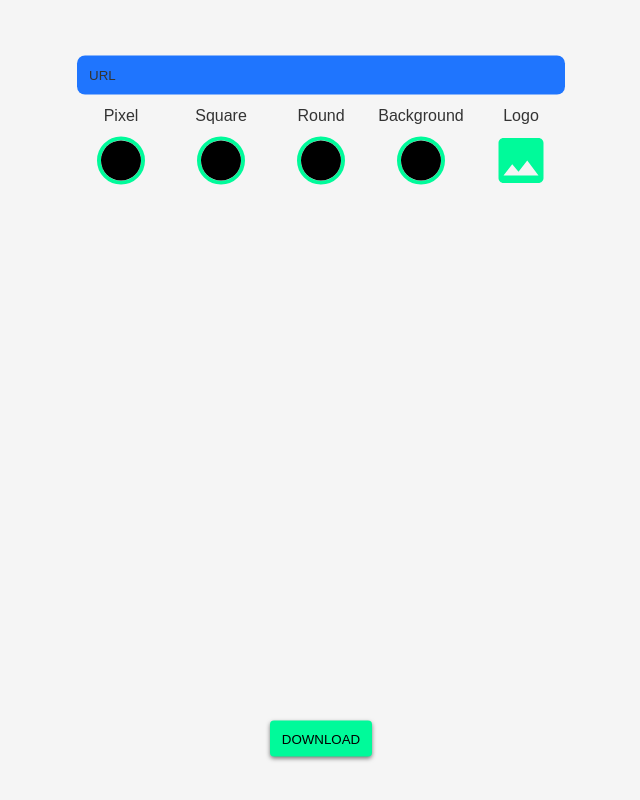
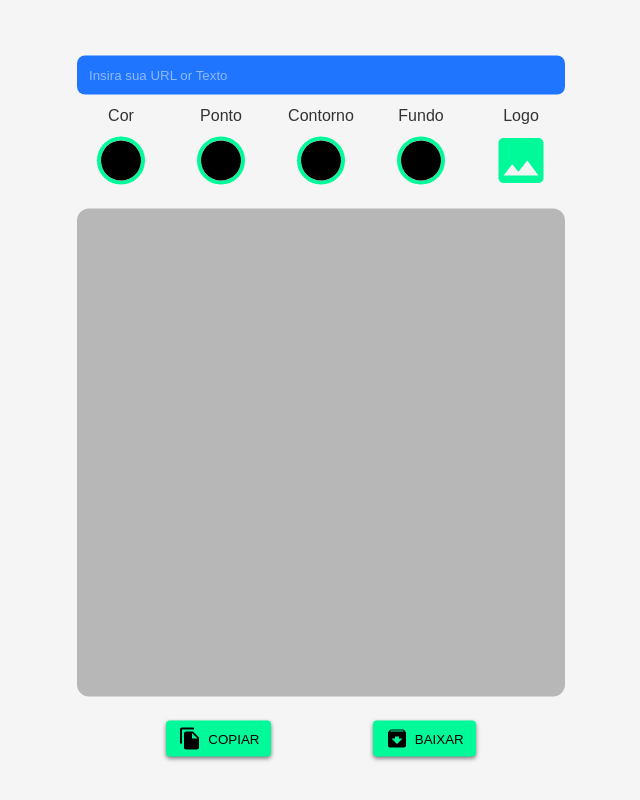
Before and after one commit to elfolz/qrcode, a website: page index.html in a window 1280 px wide. Shown: the whole page, without its empty margins (319-959 px from the left). Drawn offline with Linux system fonts and the light colour scheme.

Commit message:
copy to clipboard

```diff
--- a/index.html
+++ b/index.html
@@ -17,27 +17,27 @@
 	</head>
 	<body>
 		<section>
-			<input placeholder="URL" id="url" type="text">
+			<input placeholder="Insira sua URL or Texto" id="url" type="text">
 			<mark>
-				<label for="color-primary">Pixel</label>
+				<label for="color-primary">Cor</label>
 				<span>
 					<input id="color-primary" type="color">
 				</span>
 			</mark>
 			<mark>
-				<label for="color-secondary">Square</label>
+				<label for="color-secondary">Ponto</label>
 				<span>
 					<input id="color-secondary" type="color">
 				</span>
 			</mark>
 			<mark>
-				<label for="color-accent">Round</label>
+				<label for="color-accent">Contorno</label>
 				<span>
 					<input id="color-accent" type="color">
 				</span>
 			</mark>
 			<mark>
-				<label for="color-bg">Background</label>
+				<label for="color-bg">Fundo</label>
 				<span>
 					<input id="color-bg" type="color">
 				</span>
@@ -53,7 +53,14 @@
 		</section>
 		<main></main>
 		<footer>
-			<button id="download">DOWNLOAD</button>
+			<button id="copy">
+				<svg xmlns="http://www.w3.org/2000/svg" height="24px" viewBox="0 0 24 24" width="24px" fill="#000000"><path d="M0 0h24v24H0z" fill="none"/><path d="M16 1H4c-1.1 0-2 .9-2 2v14h2V3h12V1zm-1 4l6 6v10c0 1.1-.9 2-2 2H7.99C6.89 23 6 22.1 6 21l.01-14c0-1.1.89-2 1.99-2h7zm-1 7h5.5L14 6.5V12z"/></svg>
+				<span>COPIAR</span>
+			</button>
+			<button id="download">
+				<svg xmlns="http://www.w3.org/2000/svg" height="24px" viewBox="0 0 24 24" width="24px" fill="#000000"><path d="M0 0h24v24H0z" fill="none"/><path d="M20.54 5.23l-1.39-1.68C18.88 3.21 18.47 3 18 3H6c-.47 0-.88.21-1.16.55L3.46 5.23C3.17 5.57 3 6.02 3 6.5V19c0 1.1.9 2 2 2h14c1.1 0 2-.9 2-2V6.5c0-.48-.17-.93-.46-1.27zM12 17.5L6.5 12H10v-2h4v2h3.5L12 17.5zM5.12 5l.81-1h12l.94 1H5.12z"/></svg>
+				<span>BAIXAR</span>
+			</button>
 		</footer>
 		<input placeholder="Logo" id="logo" type="file" accept="image/*">
 	</body>
--- a/script.js
+++ b/script.js
@@ -54,7 +54,7 @@ function init() {
 	main.style.setProperty('width', `${width}px`)
 	main.style.setProperty('height', `${height}px`)
 	qrCode.append(main)
-	document.querySelector('#url').onchange = e => {
+	document.querySelector('#url').oninput = e => {
 		if (!e.target.value) return
 		url = e.target.value
 		refreshQRCode()
@@ -83,12 +83,21 @@ function init() {
 		let picture = e.target.files[0]
 		if (picture) reader.readAsDataURL(picture)
 	}
+	document.querySelector('#copy').onclick = () => {
+		qrCode.getRawData('png')
+		.then(response => {
+			let data = [new ClipboardItem({'image/png': response})]
+			return navigator.clipboard.write(data)
+		})
+		.catch(error => {
+			alert(error)
+		})
+	}
 	document.querySelector('#download').onclick = () => {
-		try {
-			qrCode.download({name: 'qrcode', extension: 'png'})
-		} catch(e) {
-			alert(e)
-		}
+		qrCode.download({name: 'qrcode', extension: 'png'})
+		.catch(error => {
+			alert(error)
+		})
 	}
 }
 
--- a/style.css
+++ b/style.css
@@ -10,7 +10,7 @@
 	--color-accent: #00fa9a;
 }
 ::placeholder {
-	color: #333;
+	color: rgba(255,255,255,0.5);
 }
 body {
 	max-width: 512px;
@@ -74,10 +74,21 @@ main {
 	margin: 0 auto;
 	border-radius: 12px;
 	overflow: hidden;
+	background-color: rgba(0,0,0,0.25);
 }
 footer {
+	display: flex;
+	justify-content: space-evenly;
 	margin-top: 24px;
 	text-align: center;
+}
+footer button {
+	display: flex;
+	justify-content: center;
+	align-items: center;
+}
+footer button span {
+	margin-left: 6px;
 }
 button {
 	height: 36px;
```
